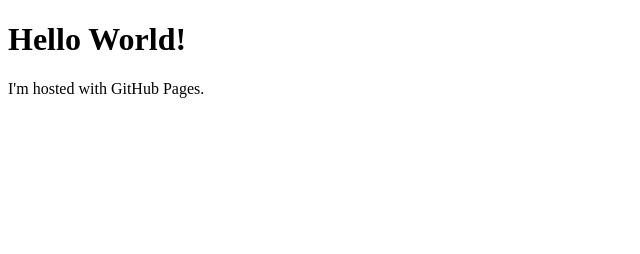
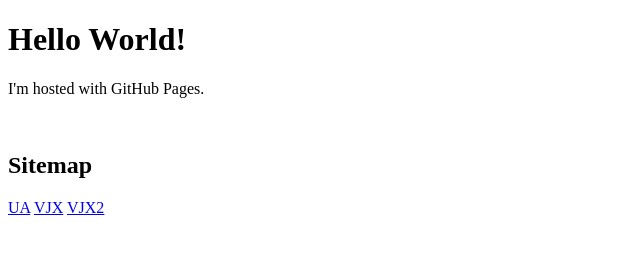
Before and after one commit to T4Tea/t4tea.github.io, a plain HTML site: page index.html in a window 1280 px wide. Shown: the whole page, without its empty margins (0-640 px from the left). Drawn offline with Linux system fonts and the light colour scheme.

Commit message:
Update index.html

```diff
--- a/index.html
+++ b/index.html
@@ -3,10 +3,15 @@
 <head>
 	<meta charset="UTF-8">
 	<title>Hello World!</title>
-	<link rel="shortcut icon" type=image/x-icon href="https://assets-cdn.github.com/favicon.ico" />
+	<link rel="shortcut icon" type=image/x-icon href="/favicon.ico" />
 </head>
 <body>
 	<h1>Hello World!</h1>
 	<p>I'm hosted with GitHub Pages.</p>
+	<br />
+	<h2>Sitemap</h2>
+	<a href="/UA.html">UA</a>
+	<a href="/vjx.html">VJX</a>
+	<a href="/vjx/vjx2.html">VJX2</a>
 </body>
 </html>
```
